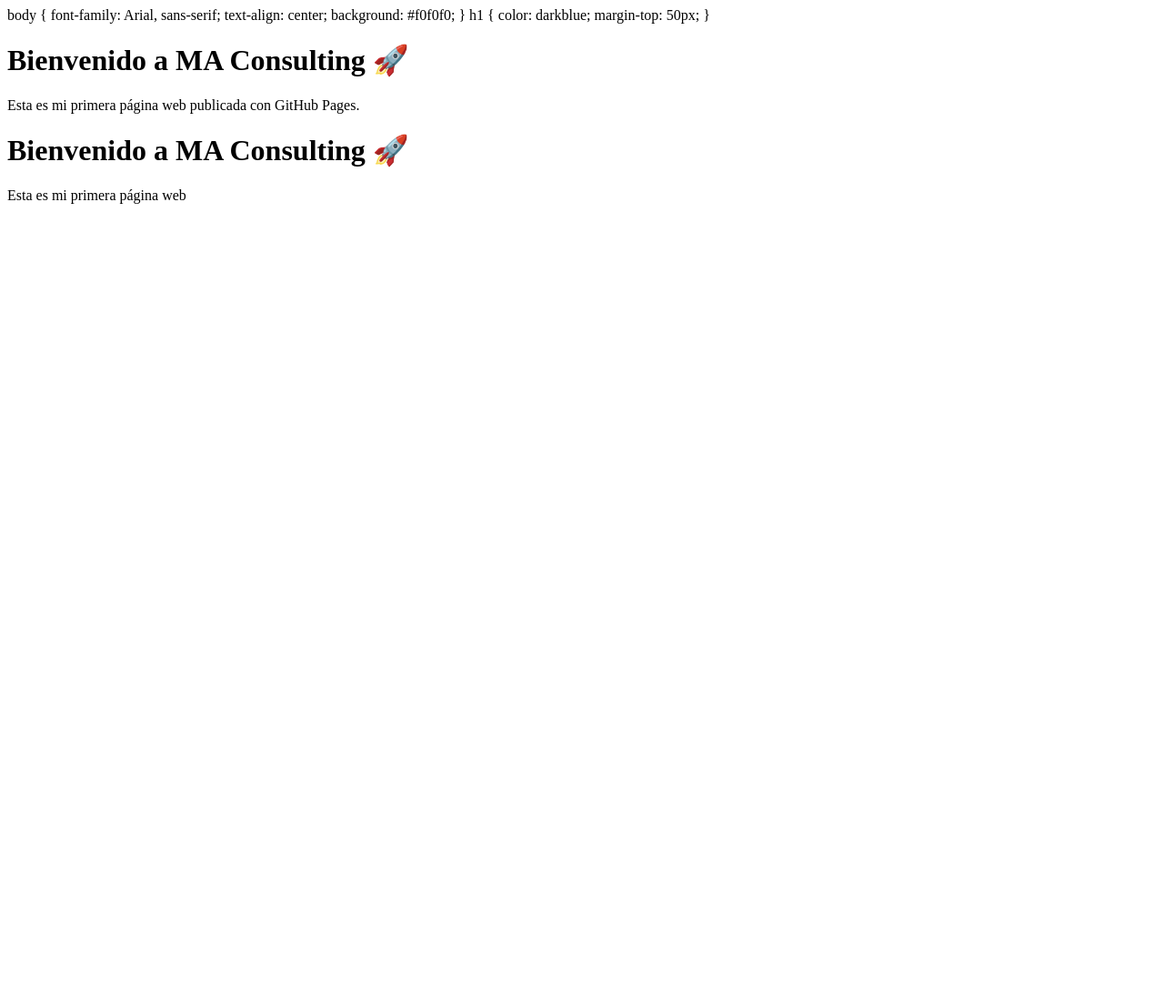
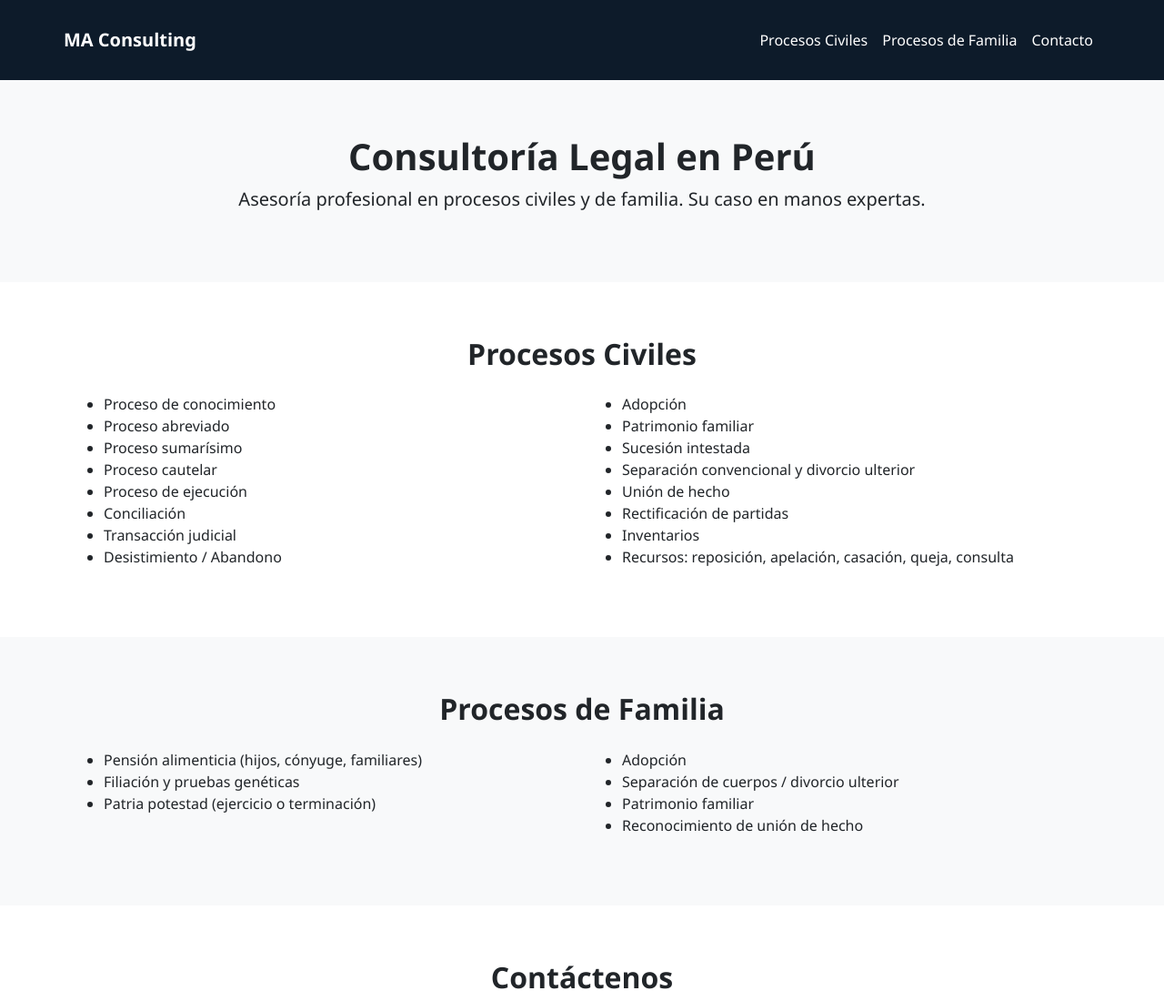
Before and after one commit to manuelaquijep-hash/maconsulting.github.io, a plain HTML site: page index.html in a window 1280 px wide. Shown: the top 1100 px of the page at 91% size. Before the commit the page ends 800 px from the top, so only its background shows below. Drawn offline with nearby package versions, Linux system fonts and the light colour scheme.

Commit message:
Actualizar página con diseño profesional y formulario

```diff
--- a/index.html
+++ b/index.html
@@ -1,7 +1,157 @@
-<!DOCTYPE html><!DOCTYPE html> <html lang="es"> <head> <html lang="es"> <meta charset="UTF-8"> <head> <title>MA Consulting</title> <meta charset="UTF-8">
-  <style> <title>MA Consulting</title> body { font-family: Arial, sans-serif; text-align: center; background: #f0f0f0; } <style> h1 { color: darkblue;
-  margin-top: 50px; } </style>
-    body { font-family: Arial, sans-serif; text-align: center; background: #f0f0f0; }</head> <body> h1 { color: darkblue; margin-top: 50px; } <h1>Bienvenido a
-    MA Consulting 🚀</h1>
-  </style> <p>Esta es mi primera página web publicada con GitHub Pages.</p> </body> </html> </head> <body> <h1>Bienvenido a MA Consulting 🚀</h1> <p>Esta es
-  mi primera página web
+<!DOCTYPE html>
+<html lang="es">
+<head>
+  <meta charset="UTF-8">
+  <meta name="viewport" content="width=device-width, initial-scale=1.0">
+  <title>MA Consulting | Consultoría Legal</title>
+  <link href="https://cdn.jsdelivr.net/npm/bootstrap@5.3.0/dist/css/bootstrap.min.css" rel="stylesheet">
+  <style>
+    body {
+      font-family: 'Segoe UI', Tahoma, Geneva, Verdana, sans-serif;
+    }
+    header {
+      background: #0d1b2a;
+      color: white;
+      padding: 1rem 0;
+    }
+    .nav-link {
+      color: white !important;
+      font-weight: 500;
+    }
+    section {
+      padding: 60px 20px;
+    }
+    .form-section {
+      background: #f8f9fa;
+      padding: 40px;
+      border-radius: 10px;
+      box-shadow: 0 0 10px rgba(0,0,0,0.1);
+    }
+    footer {
+      background: #0d1b2a;
+      color: white;
+      text-align: center;
+      padding: 20px;
+      margin-top: 40px;
+    }
+  </style>
+</head>
+<body>
+
+  <!-- NAVBAR -->
+  <header>
+    <nav class="navbar navbar-expand-lg container">
+      <a class="navbar-brand text-white fw-bold" href="#">MA Consulting</a>
+      <button class="navbar-toggler bg-light" type="button" data-bs-toggle="collapse" data-bs-target="#menu">
+        <span class="navbar-toggler-icon"></span>
+      </button>
+      <div class="collapse navbar-collapse" id="menu">
+        <ul class="navbar-nav ms-auto">
+          <li class="nav-item"><a class="nav-link" href="#civiles">Procesos Civiles</a></li>
+          <li class="nav-item"><a class="nav-link" href="#familia">Procesos de Familia</a></li>
+          <li class="nav-item"><a class="nav-link" href="#contacto">Contacto</a></li>
+        </ul>
+      </div>
+    </nav>
+  </header>
+
+  <!-- HERO -->
+  <section class="text-center bg-light">
+    <div class="container">
+      <h1 class="fw-bold">Consultoría Legal en Perú</h1>
+      <p class="lead">Asesoría profesional en procesos civiles y de familia. Su caso en manos expertas.</p>
+    </div>
+  </section>
+
+  <!-- PROCESOS CIVILES -->
+  <section id="civiles">
+    <div class="container">
+      <h2 class="fw-bold text-center mb-4">Procesos Civiles</h2>
+      <div class="row">
+        <div class="col-md-6">
+          <ul>
+            <li>Proceso de conocimiento</li>
+            <li>Proceso abreviado</li>
+            <li>Proceso sumarísimo</li>
+            <li>Proceso cautelar</li>
+            <li>Proceso de ejecución</li>
+            <li>Conciliación</li>
+            <li>Transacción judicial</li>
+            <li>Desistimiento / Abandono</li>
+          </ul>
+        </div>
+        <div class="col-md-6">
+          <ul>
+            <li>Adopción</li>
+            <li>Patrimonio familiar</li>
+            <li>Sucesión intestada</li>
+            <li>Separación convencional y divorcio ulterior</li>
+            <li>Unión de hecho</li>
+            <li>Rectificación de partidas</li>
+            <li>Inventarios</li>
+            <li>Recursos: reposición, apelación, casación, queja, consulta</li>
+          </ul>
+        </div>
+      </div>
+    </div>
+  </section>
+
+  <!-- PROCESOS DE FAMILIA -->
+  <section id="familia" class="bg-light">
+    <div class="container">
+      <h2 class="fw-bold text-center mb-4">Procesos de Familia</h2>
+      <div class="row">
+        <div class="col-md-6">
+          <ul>
+            <li>Pensión alimenticia (hijos, cónyuge, familiares)</li>
+            <li>Filiación y pruebas genéticas</li>
+            <li>Patria potestad (ejercicio o terminación)</li>
+          </ul>
+        </div>
+        <div class="col-md-6">
+          <ul>
+            <li>Adopción</li>
+            <li>Separación de cuerpos / divorcio ulterior</li>
+            <li>Patrimonio familiar</li>
+            <li>Reconocimiento de unión de hecho</li>
+          </ul>
+        </div>
+      </div>
+    </div>
+  </section>
+
+  <!-- CONTACTO -->
+  <section id="contacto">
+    <div class="container">
+      <h2 class="fw-bold text-center mb-4">Contáctenos</h2>
+      <div class="form-section">
+        <form method="POST" action="mailto:tuemail@ejemplo.com" enctype="text/plain">
+          <div class="mb-3">
+            <label class="form-label">Nombre completo</label>
+            <input type="text" class="form-control" name="nombre" required>
+          </div>
+          <div class="mb-3">
+            <label class="form-label">Correo electrónico</label>
+            <input type="email" class="form-control" name="email" required>
+          </div>
+          <div class="mb-3">
+            <label class="form-label">Teléfono</label>
+            <input type="text" class="form-control" name="telefono">
+          </div>
+          <div class="mb-3">
+            <label class="form-label">Consulta legal</label>
+            <textarea class="form-control" name="consulta" rows="4" required></textarea>
+          </div>
+          <button type="submit" class="btn btn-dark w-100">Enviar consulta</button>
+        </form>
+      </div>
+    </div>
+  </section>
+
+  <footer>
+    <p>&copy; 2025 MA Consulting - Consultoría Legal en Perú</p>
+  </footer>
+
+  <script src="https://cdn.jsdelivr.net/npm/bootstrap@5.3.0/dist/js/bootstrap.bundle.min.js"></script>
+</body>
+</html>
```
